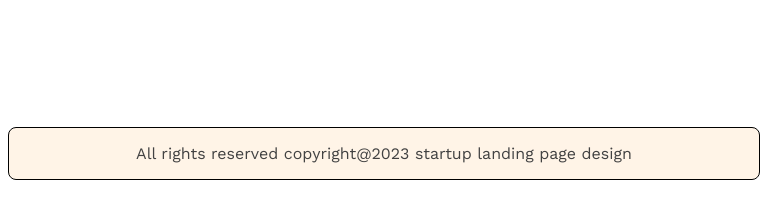
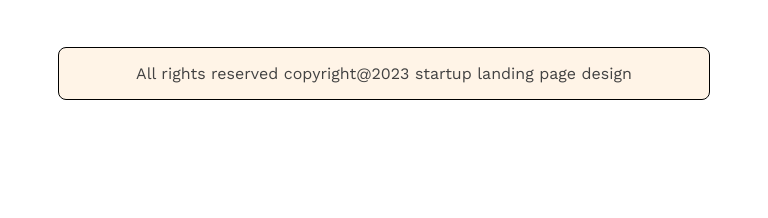
Before and after one commit to abdus-samad2001/g3-architects-website, a plain HTML site: page index.html in a window 768 px wide. Shown: the part 5921-6139 px from the top of the page. After the commit the page ends 6071 px from the top, so only its background shows below. Drawn offline with nearby package versions, Linux system fonts and the light colour scheme.

Commit message:
footer responsive

```diff
--- a/Styles/architects.css
+++ b/Styles/architects.css
@@ -152,6 +152,7 @@ main>section {
 }
 .featured-architect img{
     width: 100%;
+    /* height: 100%; */
 }
 /* some facts related style */
 .facts-container{
@@ -194,6 +195,19 @@ main>section {
 .sponsor-companies img{
     filter: grayscale(100%);
 }
+/* footer */
+footer{
+   border: 1px solid ;
+   border-radius: 8px;
+   background: rgb(255, 244, 231);
+   margin:130px auto;
+   max-width:1440px;
+   text-align: center;
+}
+.footer-description{
+    color: rgb(66, 66, 66);
+    padding: 39px auto;
+}
 /* Responsive Media Query */
 @media screen and (max-width:576px) {
 
@@ -225,20 +239,15 @@ main>section {
         margin-left: 20px;
         margin-top: 20px;
     }
-}
-/* footer */
-footer{
+    footer{
    border: 1px solid ;
    border-radius: 8px;
    background: rgb(255, 244, 231);
-   margin:130px auto;
-   max-width:1440px;
+   margin:50px 50px;
    text-align: center;
 }
-.footer-description{
-    color: rgb(66, 66, 66);
-    padding: 39px auto;
 }
+
 /* medium size device */
 @media screen and (min-width:576px) and (max-width:992px) {
     .teams,
@@ -259,4 +268,11 @@ footer{
         margin-left: 20px;
         margin-top: 20px;
     }
+     footer{
+   border: 1px solid ;
+   border-radius: 8px;
+   background: rgb(255, 244, 231);
+   margin:50px 50px;
+   text-align: center;
 }
+}
```
